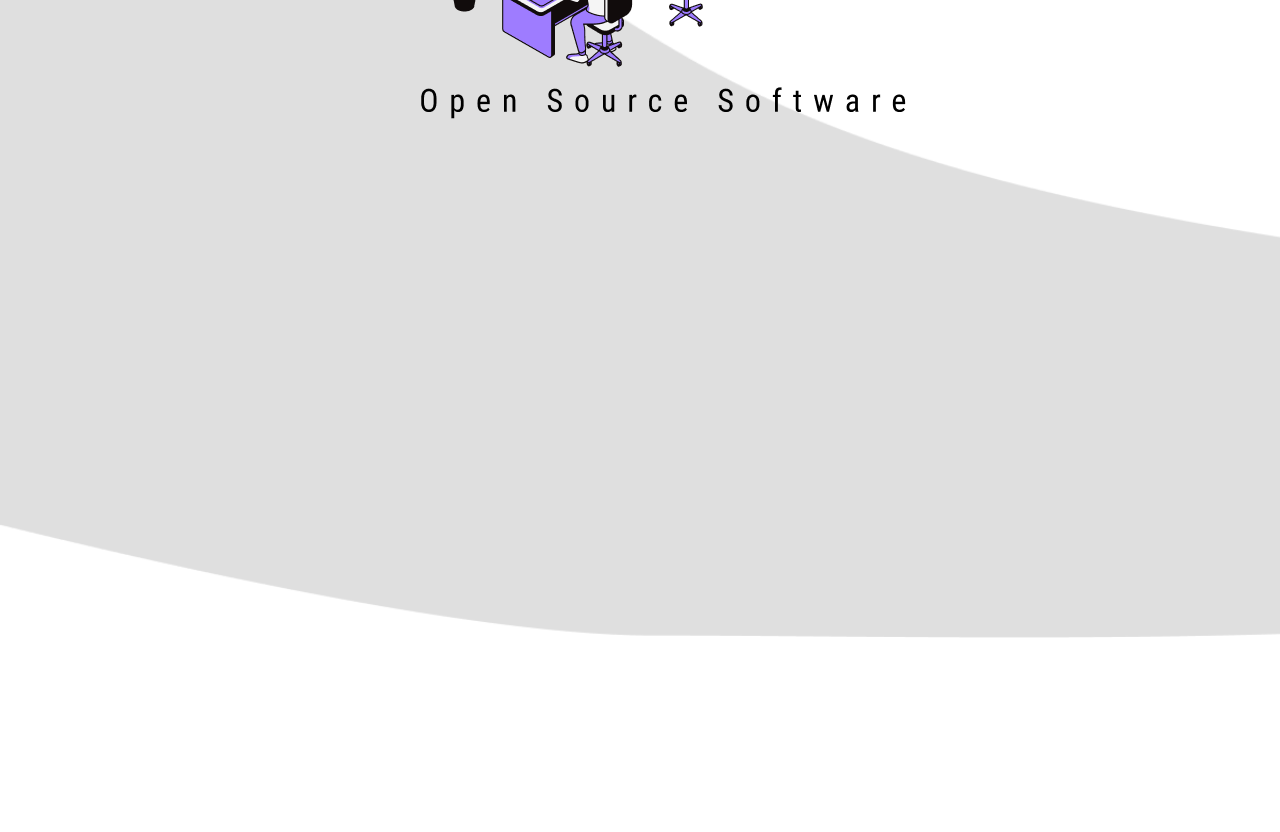
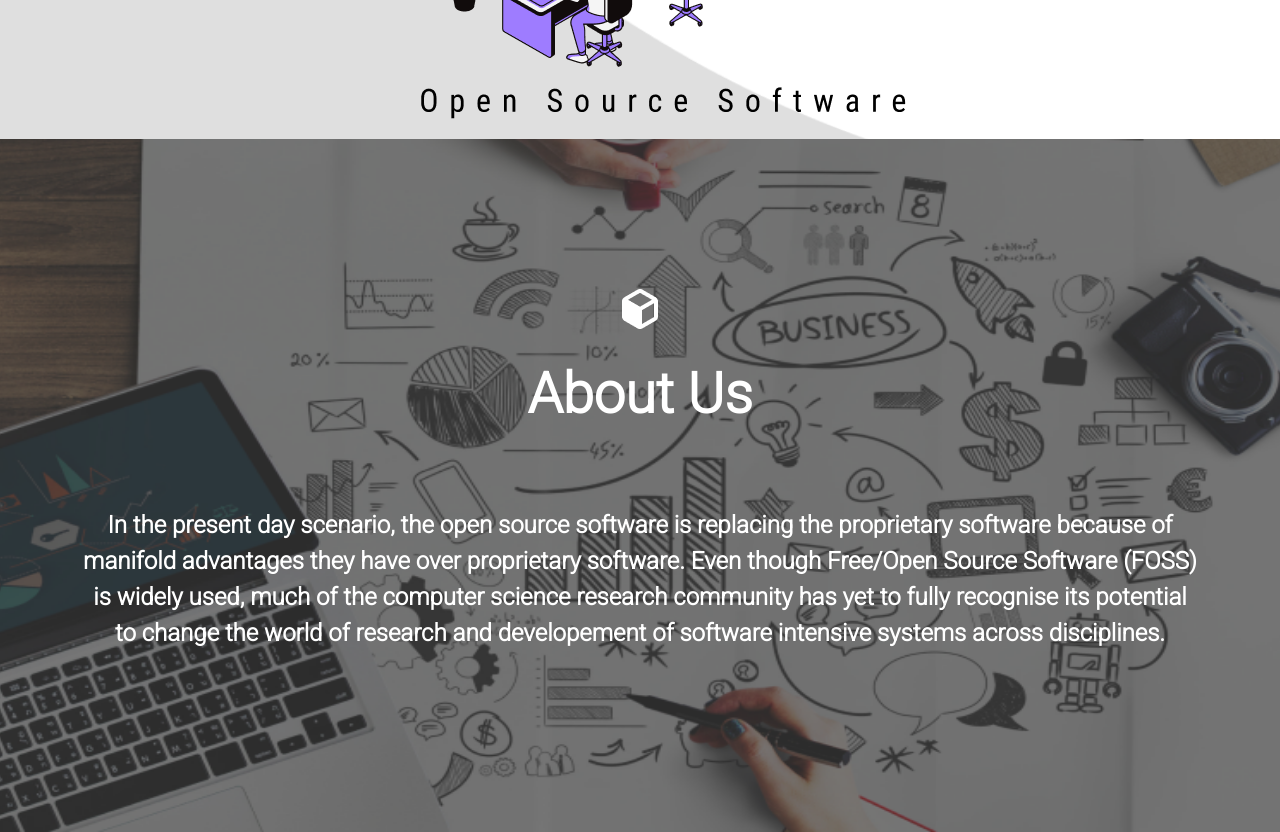
Before and after one commit to ossrndc/OSS_Website, a React (Vite) app: page / in a window 1280 px wide. Shown: the part 580-1412 px from the top of the page. Before the commit the page ends 1222 px from the top, so only its background shows below. Built offline with nearby package versions, Linux system fonts and the light colour scheme.

Commit message:
about us done

```diff
--- a/src/App.jsx
+++ b/src/App.jsx
@@ -1,10 +1,12 @@
 import './App.css';
 import Home from './components/Home';
+import About from './components/About';
 
 export default function App() {
   return (
     <div className="App">
       <Home />
+      <About />
     </div>
   );
 }
--- /dev/null
+++ b/src/components/About/index.jsx
@@ -0,0 +1,28 @@
+import AboutImg from '../../assets/About.png';
+import AboutBlock from '../../assets/AboutBlock.png';
+import './style.css';
+
+export default function About() {
+  return (
+    <div className="about">
+      <img src={AboutImg} alt="About" width={2200} height={693} />
+      <div className="about-content">
+        <img
+          src={AboutBlock}
+          alt="About Block about-elem"
+          width={36}
+          height={40}
+        />
+        <h1 className="about-text about-elem">About Us</h1>
+        <p className="about-elem about-text-p">
+          In the present day scenario, the open source software is replacing the
+          proprietary software because of manifold advantages they have over
+          proprietary software. Even though Free/Open Source Software (FOSS) is
+          widely used, much of the computer science research community has yet
+          to fully recognise its potential to change the world of research and
+          developement of software intensive systems across disciplines.{' '}
+        </p>
+      </div>
+    </div>
+  );
+}
--- /dev/null
+++ b/src/components/About/style.css
@@ -0,0 +1,34 @@
+.about {
+  z-index: 1;
+  width: 100%;
+  position: relative;
+  display: flex;
+  align-items: center;
+  justify-content: center;
+  flex-direction: column;
+}
+.about-content {
+  position: absolute;
+  display: flex;
+  align-items: center;
+  flex-direction: column;
+  color: #fff;
+}
+
+.about-text {
+  font-size: 3.5rem;
+  text-align: center;
+  margin-bottom: 1rem;
+  font-weight: 700;
+}
+.about-elem {
+  padding: 2rem 0;
+}
+.about-text-p {
+  font-size: 1.5rem;
+  text-align: center;
+  margin: 0 5rem;
+  font-weight: 700;
+  line-height: 150%;
+  text-align: center;
+}
```
Also changed, not shown: src/assets/About.png (added), src/assets/AboutBlock.png (added).
